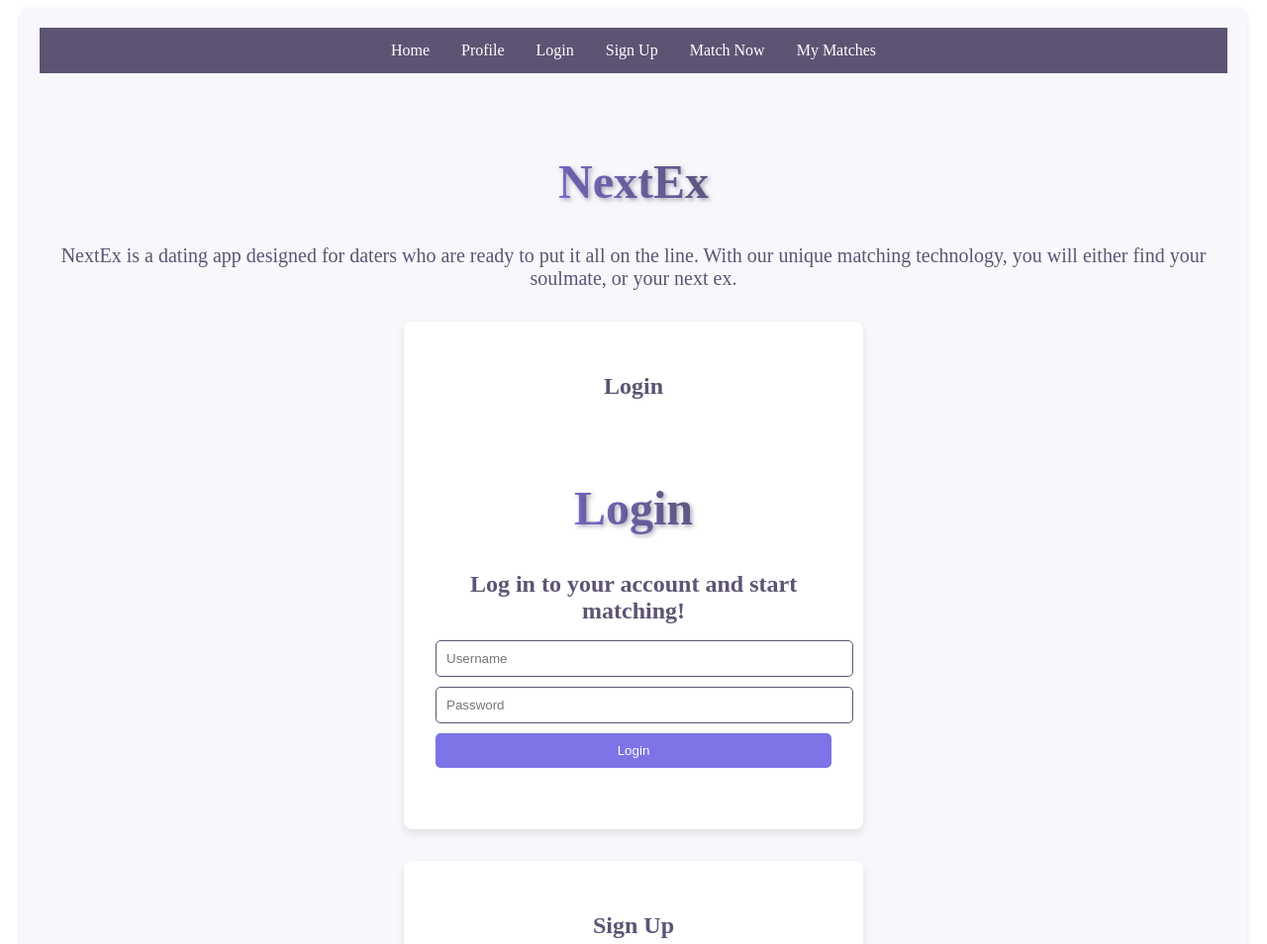
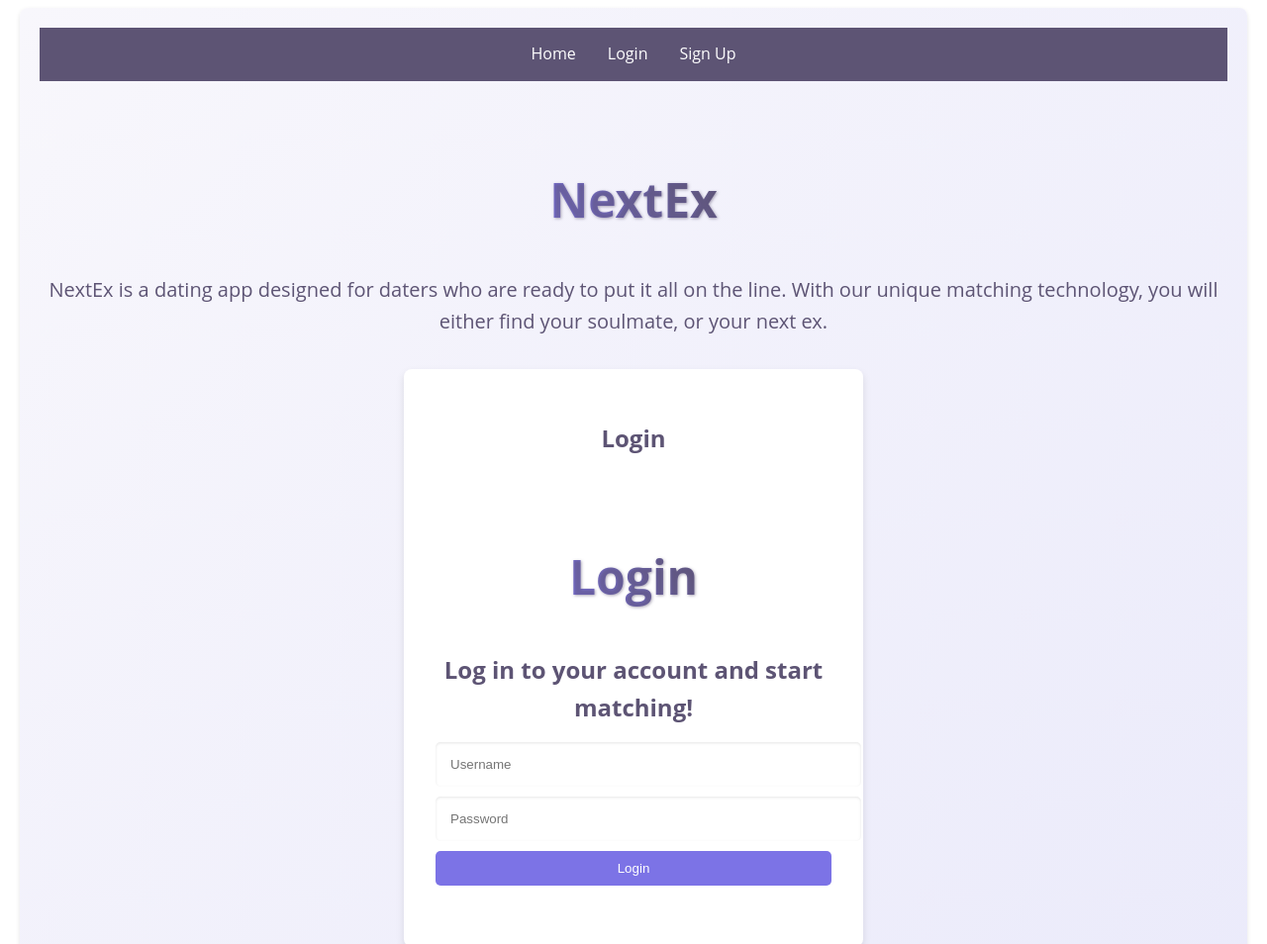
Before and after one commit to kristi-panko-flatiron/NextEx-Phase-5, a React app in the folder client/: page / in a window 1280 px wide. Shown: the top 954 px of the page at 99% size. Built offline with nearby package versions, Linux system fonts and the light colour scheme.

Commit message:
usecontext authcontext for login logout and nav bar relationally

```diff
--- a/client/src/components/NavBar.js
+++ b/client/src/components/NavBar.js
@@ -1,6 +1,7 @@
+
 import React, { useContext } from 'react';
 import { Link, useHistory } from 'react-router-dom';
-import { AuthContext } from './AuthContext';
+import { AuthContext } from './AuthContext'; // Make sure the path is correct
 import '../index.css';
 
 const NavBar = () => {
@@ -17,11 +18,15 @@ const NavBar = () => {
         <nav className="nav-bar">
             <ul className="nav-links">
                 <li><Link to="/">Home</Link></li>
-                <li><Link to="/profile">Profile</Link></li>
-                {!isLoggedIn && <li><Link to="/login">Login</Link></li>}
-                <li><Link to="/signup">Sign Up</Link></li>
-                <li><Link to="/matches">Match Now</Link></li>
-                <li><Link to="/my-matches">My Matches</Link></li>
+                {isLoggedIn && <li><Link to="/profile">Profile</Link></li>}
+                {isLoggedIn && <li><Link to="/matches">Match Now</Link></li>}
+                {isLoggedIn && <li><Link to="/my-matches">My Matches</Link></li>}
+                {!isLoggedIn && (
+                    <>
+                        <li><Link to="/login">Login</Link></li>
+                        <li><Link to="/signup">Sign Up</Link></li>
+                    </>
+                )}
                 {isLoggedIn && (
                     <li>
                         <button onClick={handleLogout} className="nav-button-link">Logout</button>
--- a/client/src/index.css
+++ b/client/src/index.css
@@ -4,6 +4,8 @@
   --link: #7C73E6; /* Bright purple for links */
   --text: #5D5474; /* Darker purple for general text */
 }
+
+@import url('https://fonts.googleapis.com/css2?family=Open+Sans:wght@300;400;700&display=swap');
 
 /* App.css */
 .app-container {
@@ -13,6 +15,7 @@
   border-radius: 8px;
   box-shadow: 0 2px 5px rgba(0, 0, 0, 0.1);
   background-color: var(--bg);
+  background: linear-gradient(135deg, var(--bg) 0%, #e6e6fa 100%);
 }
 
 
@@ -21,6 +24,10 @@
   width: 100%;
   background-color: var(--header);
   overflow: hidden;
+  position: sticky;
+  z-index: 1000;
+  padding-left: 0;
+  padding-right: 0;
 }
 
 .nav-links {
@@ -100,6 +107,26 @@
   text-align: center;
   padding: 20px;
   background: #fff;
+  transition: transform 0.3s ease, box-shadow 0.3s ease, background-color 0.3s ease;
+  cursor: pointer;
+}
+
+.card:hover {
+  transform: translateY(-5px);
+  box-shadow: 0 10px 20px rgba(0, 0, 0, 0.2);
+  background-color: #f9f9ff; /* Lighter tint on hover */
+}
+
+button {
+  transition: background-color 0.2s, transform 0.1s;
+}
+
+button:hover {
+  transform: translateY(-2px);
+}
+
+button:active {
+  transform: translateY(1px);
 }
 
 @media (max-width: 1200px) {
@@ -366,23 +393,36 @@
 
 /* Common title style */
 .gradient-text {
-  font-size: 2.5rem;
   background: -webkit-linear-gradient(45deg, var(--link), var(--header));
   -webkit-background-clip: text;
   -webkit-text-fill-color: transparent;
   text-align: center;
   margin-bottom: 2rem;
-  text-shadow: 2px 2px 4px rgba(93, 84, 116, 0.5);
+  text-shadow: 1px 1px 3px rgba(93, 84, 116, 0.5);
+  font-size: 2.5rem;
+  font-weight: bold;
 }
+
 
 .matches-title,
 .app-title {
 
 }
 
+input[type="text"], input[type="date"], input[type="password"], textarea {
+  border: none;
+  outline: none;
+  padding: 15px;
+  border-radius: 5px;
+  box-shadow: inset 0 1px 3px rgba(0, 0, 0, 0.1);
+  transition: box-shadow 0.2s;
+}
+input[type="text"]:focus, input[type="date"]:focus, input[type="password"]:focus, textarea:focus {
+  box-shadow: inset 0 2px 5px rgba(0, 0, 0, 0.2);
+}
+
 /* UserProfile.css */
 .user-profile-container {
-  /* ... existing styles ... */
 }
 
 .profile-title {
@@ -397,6 +437,7 @@
   margin-bottom: 1rem; /* Space below the image */
   object-fit: cover; /* Ensure the image covers the area */
   border: 3px solid var(--link); /* Optional: Border color from your scheme */
+  box-shadow: 0 4px 8px rgba(0, 0, 0, 0.1);
 }
 
 /* Increase the font size for the user details */
@@ -410,3 +451,23 @@
   padding: 10px 20px; /* Larger padding for a more clickable area */
   font-size: 1rem; /* Adjust button text size as needed */
 }
+
+
+h1, h2, h3, h4, h5, h6 {
+  font-family: 'Open Sans', sans-serif;
+  font-weight: 700; /* Use bold weight for headers */
+}
+/* Improve the overall typography */
+body {
+  font-family: 'Open Sans', sans-serif;
+  line-height: 1.6; /* Improve readability */
+}
+
+/* Add a hover effect to links for feedback */
+a {
+  transition: color 0.2s;
+}
+
+a:hover {
+  color: var(--header);
+}
```
Also changed, not shown: 1 other file.
